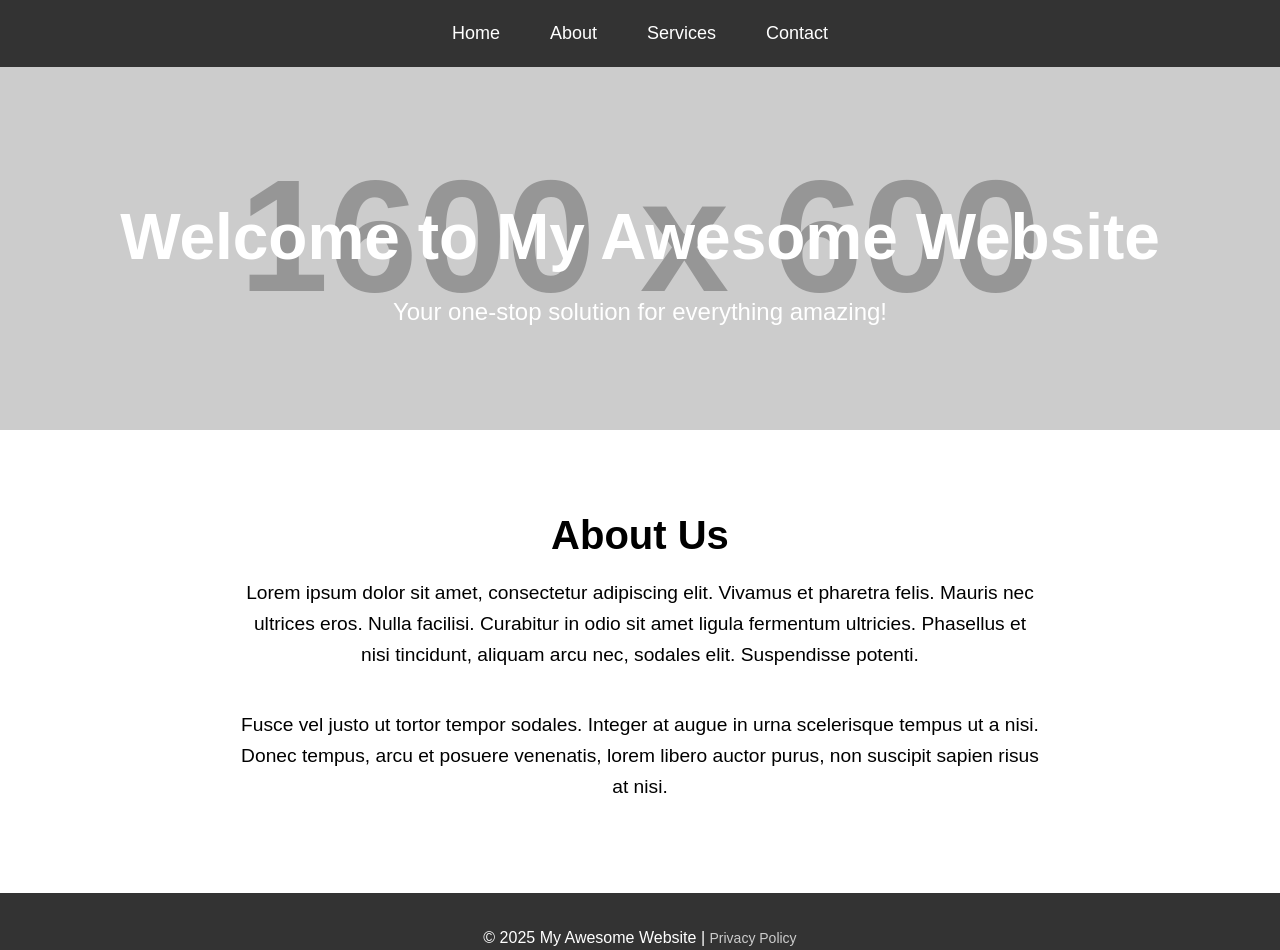
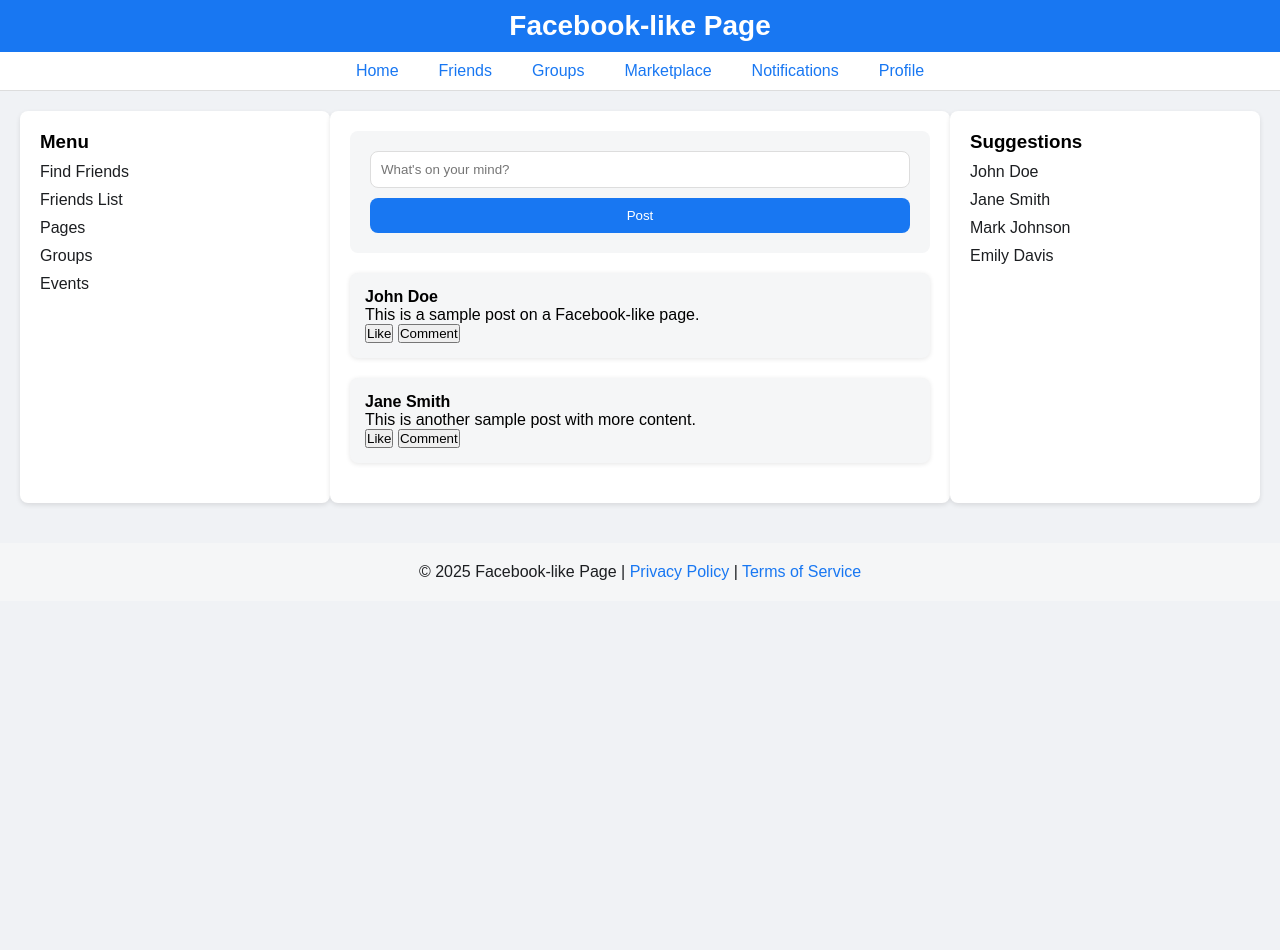
Before and after one commit to ramreddyRdev/httpddev, a plain HTML site: page index.html in a window 1280 px wide. After the commit the page ends 800 px from the top, so only its background shows below. Drawn offline with Linux system fonts and the light colour scheme; placeholder pictures from the web are drawn by us.

Commit message:
sample  code of facebook

```diff
--- a/index.html
+++ b/index.html
@@ -5,159 +5,231 @@
     <meta charset="UTF-8">
     <meta name="viewport" content="width=device-width, initial-scale=1.0">
     <meta http-equiv="X-UA-Compatible" content="ie=edge">
-    <title>My Awesome Website</title>
+    <title>Facebook-like Page</title>
     <style>
-        /* Global Styles */
-        body {
-            font-family: Arial, sans-serif;
+        * {
             margin: 0;
             padding: 0;
             box-sizing: border-box;
         }
 
-        a {
-            text-decoration: none;
-            color: inherit;
+        body {
+            font-family: Arial, sans-serif;
+            background-color: #f0f2f5;
         }
 
         /* Header Styles */
         header {
-            background-color: #333;
+            background-color: #1877f2;
             color: white;
-            padding: 15px 0;
-        }
-
-        header nav {
-            display: flex;
-            justify-content: center;
-            gap: 20px;
-        }
-
-        header nav a {
-            color: white;
-            font-size: 18px;
-            padding: 8px 15px;
-            transition: background-color 0.3s ease;
-        }
-
-        header nav a:hover {
-            background-color: #555;
-            border-radius: 5px;
-        }
-
-        /* Hero Section Styles */
-        .hero {
-            background: url('https://via.placeholder.com/1600x600') center center no-repeat;
-            background-size: cover;
-            color: white;
-            text-align: center;
-            padding: 80px 20px;
-        }
-
-        .hero h1 {
-            font-size: 4em;
-            margin-bottom: 20px;
-        }
-
-        .hero p {
-            font-size: 1.5em;
-        }
-
-        /* Main Content Styles */
-        .main-content {
-            padding: 50px 20px;
+            padding: 10px 0;
             text-align: center;
         }
 
-        .main-content h2 {
-            font-size: 2.5em;
-            margin-bottom: 20px;
+        header h1 {
+            font-size: 28px;
         }
 
-        .main-content p {
-            font-size: 1.2em;
-            line-height: 1.6;
-            max-width: 800px;
-            margin: 0 auto 40px;
+        /* Navigation Bar */
+        .nav-bar {
+            display: flex;
+            justify-content: center;
+            align-items: center;
+            background-color: #fff;
+            padding: 10px 0;
+            border-bottom: 1px solid #ddd;
         }
 
-        /* Footer Styles */
-        footer {
-            background-color: #333;
-            color: white;
-            text-align: center;
+        .nav-bar a {
+            margin: 0 20px;
+            text-decoration: none;
+            color: #1877f2;
+            font-size: 16px;
+        }
+
+        .nav-bar a:hover {
+            text-decoration: underline;
+        }
+
+        /* Layout */
+        .main-container {
+            display: flex;
+            justify-content: space-between;
             padding: 20px;
         }
 
+        .left-sidebar {
+            width: 25%;
+            background-color: #fff;
+            padding: 20px;
+            border-radius: 8px;
+            box-shadow: 0 2px 5px rgba(0, 0, 0, 0.1);
+        }
+
+        .left-sidebar a {
+            display: block;
+            text-decoration: none;
+            color: #1c1e21;
+            margin: 10px 0;
+        }
+
+        .left-sidebar a:hover {
+            color: #1877f2;
+        }
+
+        .content-area {
+            width: 50%;
+            background-color: #fff;
+            padding: 20px;
+            border-radius: 8px;
+            box-shadow: 0 2px 5px rgba(0, 0, 0, 0.1);
+        }
+
+        .content-area .post-box {
+            display: flex;
+            flex-direction: column;
+            margin-bottom: 20px;
+            padding: 20px;
+            background-color: #f5f6f7;
+            border-radius: 8px;
+        }
+
+        .content-area .post-box input {
+            padding: 10px;
+            border: 1px solid #ddd;
+            border-radius: 8px;
+            margin-bottom: 10px;
+        }
+
+        .content-area .post-box button {
+            padding: 10px;
+            background-color: #1877f2;
+            border: none;
+            color: white;
+            border-radius: 8px;
+            cursor: pointer;
+        }
+
+        .content-area .post-box button:hover {
+            background-color: #165eab;
+        }
+
+        .content-area .posts {
+            margin-top: 20px;
+        }
+
+        .content-area .posts .post {
+            margin-bottom: 20px;
+            padding: 15px;
+            background-color: #f5f6f7;
+            border-radius: 8px;
+            box-shadow: 0 1px 5px rgba(0, 0, 0, 0.1);
+        }
+
+        /* Right Sidebar */
+        .right-sidebar {
+            width: 25%;
+            background-color: #fff;
+            padding: 20px;
+            border-radius: 8px;
+            box-shadow: 0 2px 5px rgba(0, 0, 0, 0.1);
+        }
+
+        .right-sidebar a {
+            display: block;
+            text-decoration: none;
+            color: #1c1e21;
+            margin: 10px 0;
+        }
+
+        .right-sidebar a:hover {
+            color: #1877f2;
+        }
+
+        /* Footer */
+        footer {
+            text-align: center;
+            padding: 20px;
+            background-color: #f5f6f7;
+            margin-top: 20px;
+            color: #1c1e21;
+        }
+
         footer a {
-            color: #ccc;
-            font-size: 14px;
+            text-decoration: none;
+            color: #1877f2;
         }
 
         footer a:hover {
-            color: white;
-        }
-
-        /* Responsive Design */
-        @media (max-width: 768px) {
-            .hero h1 {
-                font-size: 3em;
-            }
-
-            .hero p {
-                font-size: 1.2em;
-            }
-
-            .main-content h2 {
-                font-size: 2em;
-            }
-
-            .main-content p {
-                font-size: 1em;
-            }
-
-            header nav {
-                flex-direction: column;
-                gap: 10px;
-            }
+            text-decoration: underline;
         }
     </style>
 </head>
 
 <body>
-    <!-- Header Section -->
+    <!-- Header -->
     <header>
-        <nav>
-            <a href="#">Home</a>
-            <a href="#">About</a>
-            <a href="#">Services</a>
-            <a href="#">Contact</a>
-        </nav>
+        <h1>Facebook-like Page</h1>
     </header>
 
-    <!-- Hero Section -->
-    <section class="hero">
-        <h1>Welcome to My Awesome Website</h1>
-        <p>Your one-stop solution for everything amazing!</p>
-    </section>
+    <!-- Navigation Bar -->
+    <div class="nav-bar">
+        <a href="#">Home</a>
+        <a href="#">Friends</a>
+        <a href="#">Groups</a>
+        <a href="#">Marketplace</a>
+        <a href="#">Notifications</a>
+        <a href="#">Profile</a>
+    </div>
 
-    <!-- Main Content Section -->
-    <section class="main-content">
-        <h2>About Us</h2>
-        <p>
-            Lorem ipsum dolor sit amet, consectetur adipiscing elit. Vivamus et pharetra felis. Mauris nec
-            ultrices eros. Nulla facilisi. Curabitur in odio sit amet ligula fermentum ultricies. Phasellus et nisi
-            tincidunt, aliquam arcu nec, sodales elit. Suspendisse potenti.
-        </p>
-        <p>
-            Fusce vel justo ut tortor tempor sodales. Integer at augue in urna scelerisque tempus ut a nisi. Donec
-            tempus, arcu et posuere venenatis, lorem libero auctor purus, non suscipit sapien risus at nisi.
-        </p>
-    </section>
+    <!-- Main Content Layout -->
+    <div class="main-container">
+        <!-- Left Sidebar -->
+        <div class="left-sidebar">
+            <h3>Menu</h3>
+            <a href="#">Find Friends</a>
+            <a href="#">Friends List</a>
+            <a href="#">Pages</a>
+            <a href="#">Groups</a>
+            <a href="#">Events</a>
+        </div>
 
-    <!-- Footer Section -->
+        <!-- Content Area -->
+        <div class="content-area">
+            <div class="post-box">
+                <input type="text" placeholder="What's on your mind?">
+                <button>Post</button>
+            </div>
+
+            <div class="posts">
+                <div class="post">
+                    <h4>John Doe</h4>
+                    <p>This is a sample post on a Facebook-like page.</p>
+                    <button>Like</button>
+                    <button>Comment</button>
+                </div>
+                <div class="post">
+                    <h4>Jane Smith</h4>
+                    <p>This is another sample post with more content.</p>
+                    <button>Like</button>
+                    <button>Comment</button>
+                </div>
+            </div>
+        </div>
+
+        <!-- Right Sidebar -->
+        <div class="right-sidebar">
+            <h3>Suggestions</h3>
+            <a href="#">John Doe</a>
+            <a href="#">Jane Smith</a>
+            <a href="#">Mark Johnson</a>
+            <a href="#">Emily Davis</a>
+        </div>
+    </div>
+
+    <!-- Footer -->
     <footer>
-        <p>&copy; 2025 My Awesome Website | <a href="#">Privacy Policy</a></p>
+        <p>&copy; 2025 Facebook-like Page | <a href="#">Privacy Policy</a> | <a href="#">Terms of Service</a></p>
     </footer>
 </body>
 
```
